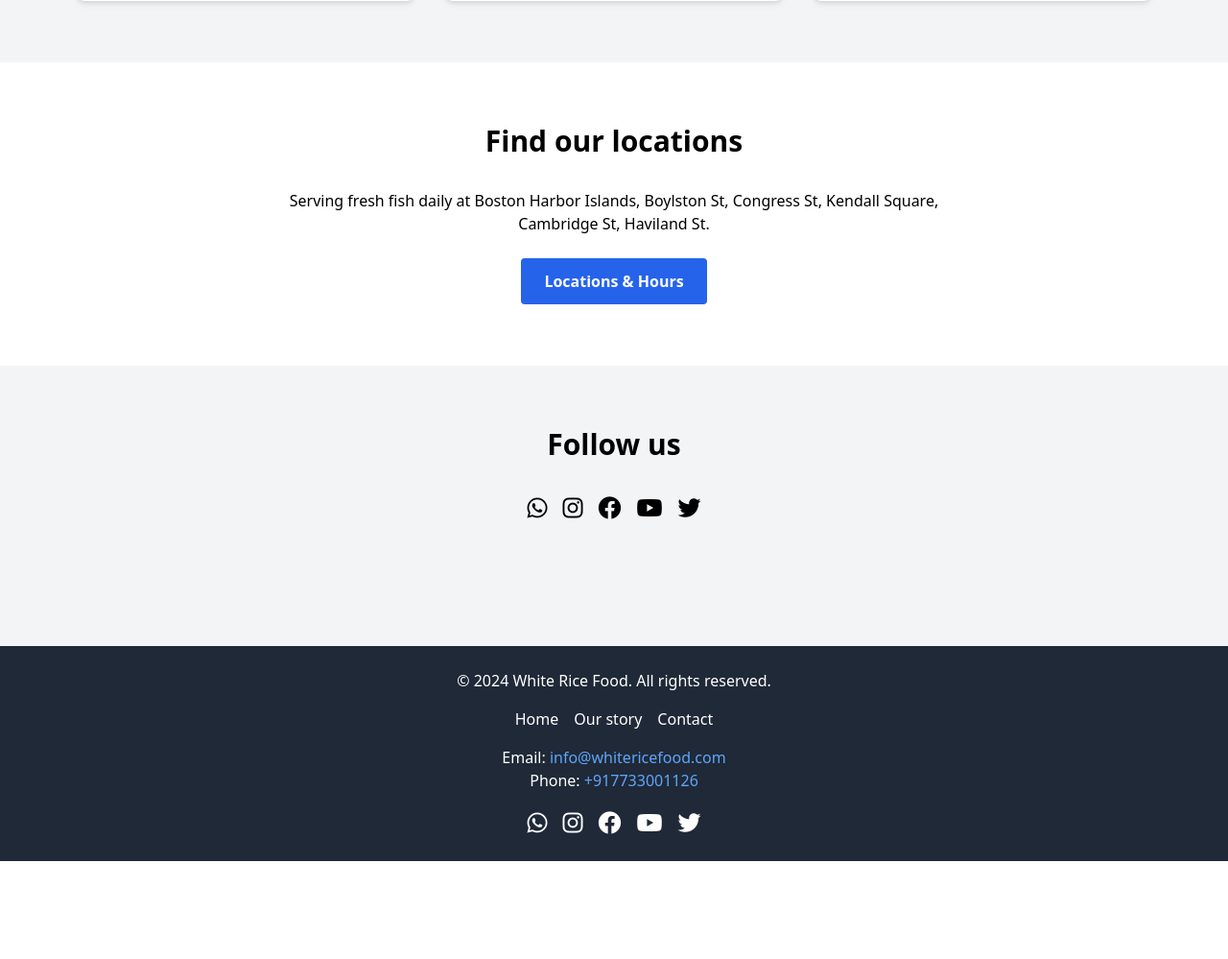
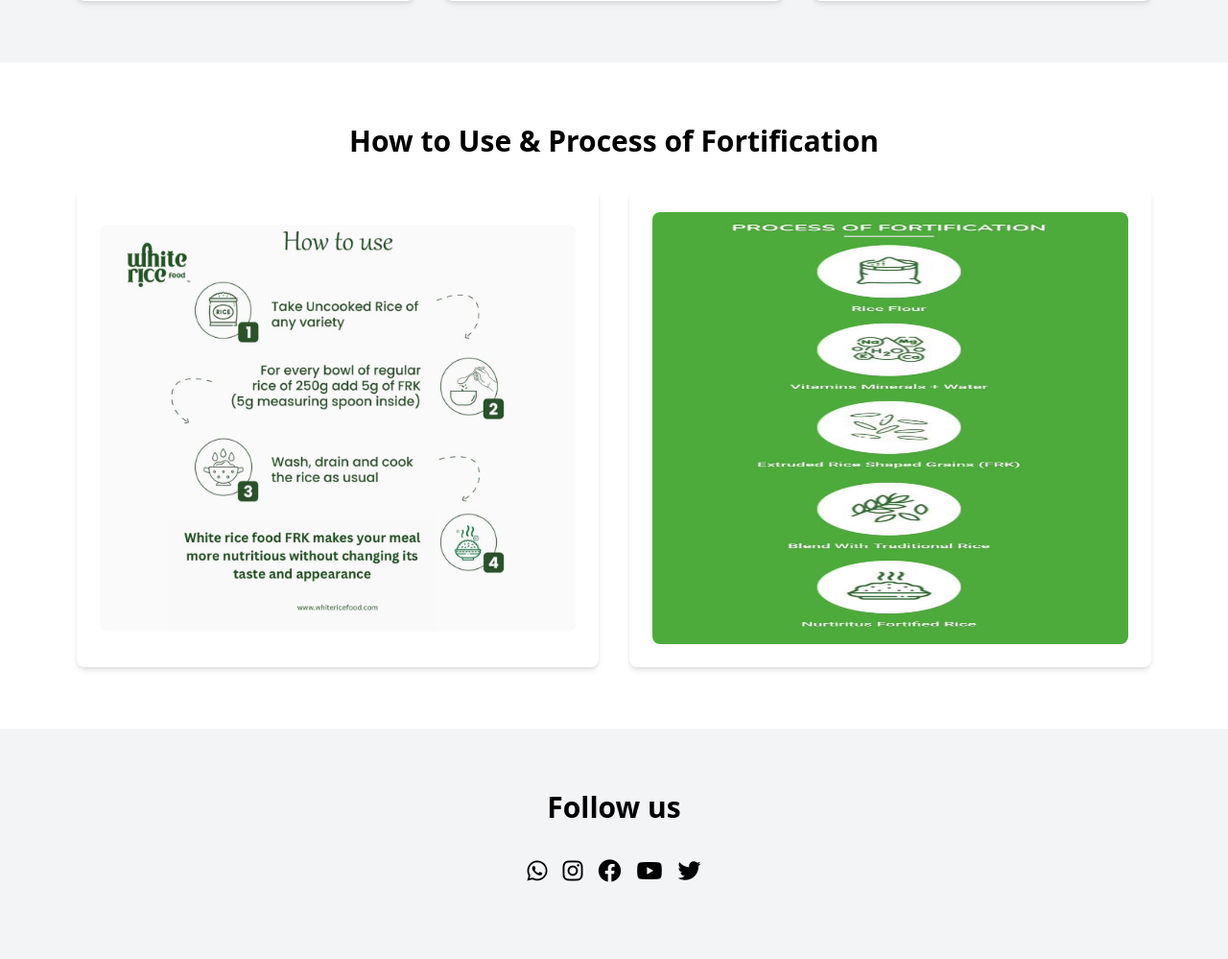
Before and after one commit to skr2270/whitericefood, a PHP site: page /index.php in a window 1280 px wide. Shown: the part 2254-3253 px from the top of the page at 96% size. Before the commit the page ends 3151 px from the top, so only its background shows below. Run offline with PHP 8.4, Linux system fonts and the light colour scheme.

Commit message:
added usage and proceesing images section

```diff
--- a/index.php
+++ b/index.php
@@ -2,6 +2,7 @@
 <html lang="en">
 <head>
     <?php include 'includes/header.php'; ?>
+    <link rel="stylesheet" href="https://cdnjs.cloudflare.com/ajax/libs/font-awesome/6.0.0-beta3/css/all.min.css" integrity="sha512-Fo3rlrQkTyTyABn5xB7+ZOVpHl0KqP8tG1p+4jGpv1LFWp59NodAkbJsvJQ/UJp1zI7AxuXhV19qqnh/WaJ50A==" crossorigin="anonymous" referrerpolicy="no-referrer" />
 </head>
 <body class="bg-gray-100">
     <?php include 'includes/nav.php'; ?>
@@ -73,10 +74,16 @@
             </div>
         </section>
 
-        <section id="locations" class="text-center bg-white py-16">
-            <h2 class="text-3xl font-semibold mb-8">Find our locations</h2>
-            <p class="max-w-3xl mx-auto mb-6 px-4">Serving fresh fish daily at Boston Harbor Islands, Boylston St, Congress St, Kendall Square, Cambridge St, Haviland St.</p>
-            <a href="#" class="inline-block px-6 py-3 bg-blue-600 text-white font-semibold rounded">Locations & Hours</a>
+        <section id="usage" class="text-center bg-white py-16">
+            <h2 class="text-3xl font-semibold mb-8">How to Use & Process of Fortification</h2>
+            <div class="max-w-6xl mx-auto px-4 grid grid-cols-1 md:grid-cols-2 gap-8">
+                <div class="flex justify-center items-center bg-white p-6 rounded-lg shadow-md">
+                    <img src="assets/images/usage.jpg" alt="How to Use" class="w-full h-auto rounded-lg cursor-pointer" id="img1" style="max-height: 450px;">
+                </div>
+                <div class="flex justify-center items-center bg-white p-6 rounded-lg shadow-md">
+                    <img src="assets/images/Process of Fortification.jpg" alt="Process of Fortification" class="w-full h-auto rounded-lg cursor-pointer" id="img2" style="max-height: 450px;">
+                </div>
+            </div>
         </section>
 
         <section id="social" class="text-center py-16">
@@ -86,11 +93,37 @@
                 <a href="https://www.instagram.com/white_rice_food?igsh=MXdtN2VkNnlzYmUwYw%3D%3D&utm_source=qr" class="text-2xl" target="_blank"><i class="fab fa-instagram"></i></a>
                 <a href="https://www.facebook.com/profile.php?id=61557930563514&mibextid=LQQJ4d" class="text-2xl" target="_blank"><i class="fab fa-facebook"></i></a>
                 <a href="https://youtube.com/@white_rice_food?si=YEptMnYDn47XNpe8" class="text-2xl" target="_blank"><i class="fab fa-youtube"></i></a>
-                <a href="https://x.com/?lang=en" class="text-2xl" target="_blank"><i class="fab fa-twitter"></i></a>
+                <a href="https://x.com/whitericefood" class="text-2xl" target="_blank"><i class="fab fa-twitter"></i></a>
             </div>
         </section>
     </main>
+
+    <!-- Modal -->
+    <div id="modal1" class="fixed inset-0 bg-black bg-opacity-75 flex items-center justify-center hidden">
+        <span class="text-white absolute top-0 right-0 p-4 cursor-pointer text-3xl" id="close1">&times;</span>
+        <img class="max-w-full max-h-full" src="assets/images/usage.jpg" alt="How to Use">
+    </div>
+
+    <div id="modal2" class="fixed inset-0 bg-black bg-opacity-75 flex items-center justify-center hidden">
+        <span class="text-white absolute top-0 right-0 p-4 cursor-pointer text-3xl" id="close2">&times;</span>
+        <img class="max-w-full max-h-full" src="assets/images/Process of Fortification.jpg" alt="Process of Fortification">
+    </div>
+
     <?php include 'includes/footer.php'; ?>
     <script src="assets/js/menu-toggle.js"></script>
+    <script>
+        document.getElementById('img1').onclick = function() {
+            document.getElementById('modal1').classList.remove('hidden');
+        }
+        document.getElementById('close1').onclick = function() {
+            document.getElementById('modal1').classList.add('hidden');
+        }
+        document.getElementById('img2').onclick = function() {
+            document.getElementById('modal2').classList.remove('hidden');
+        }
+        document.getElementById('close2').onclick = function() {
+            document.getElementById('modal2').classList.add('hidden');
+        }
+    </script>
 </body>
 </html>
```
